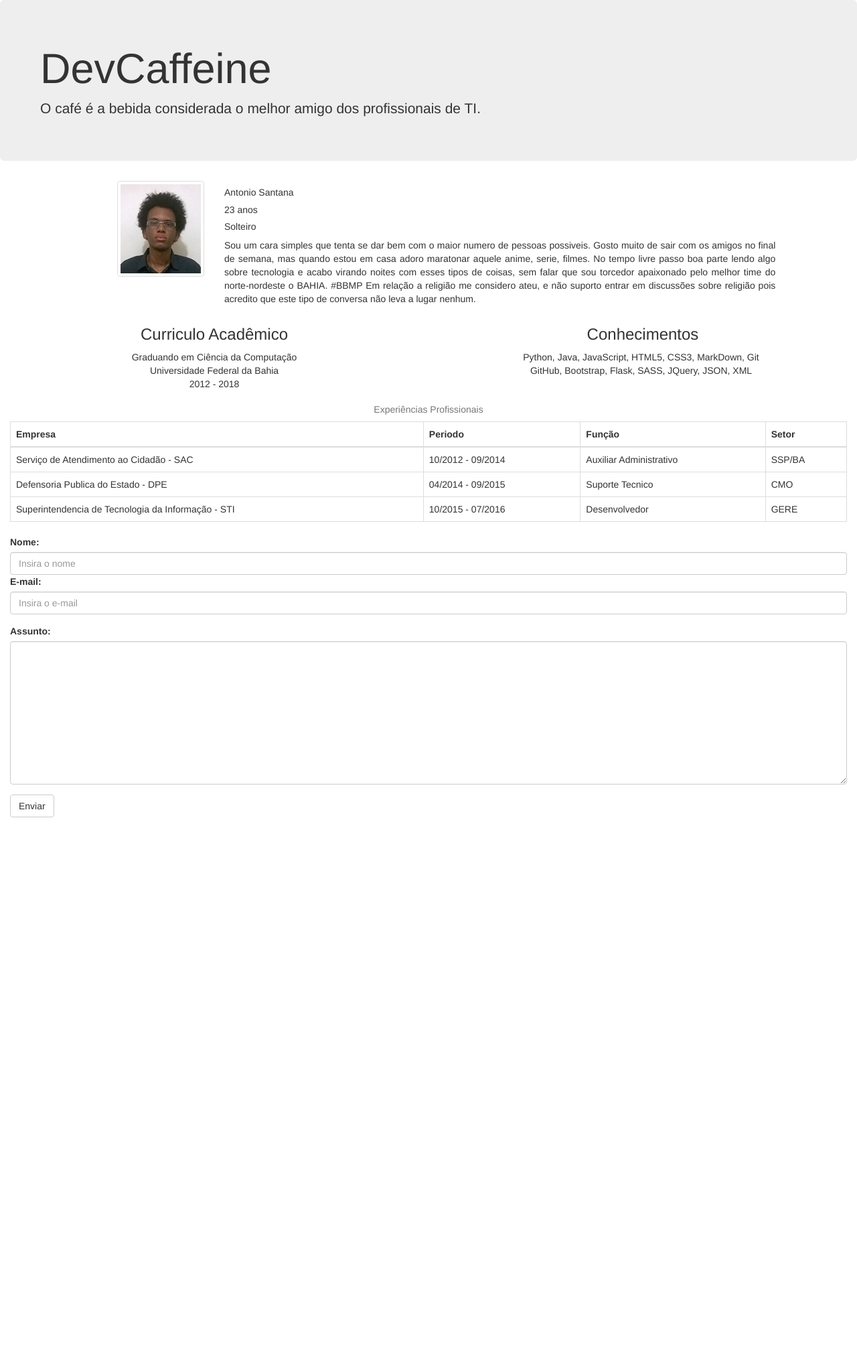
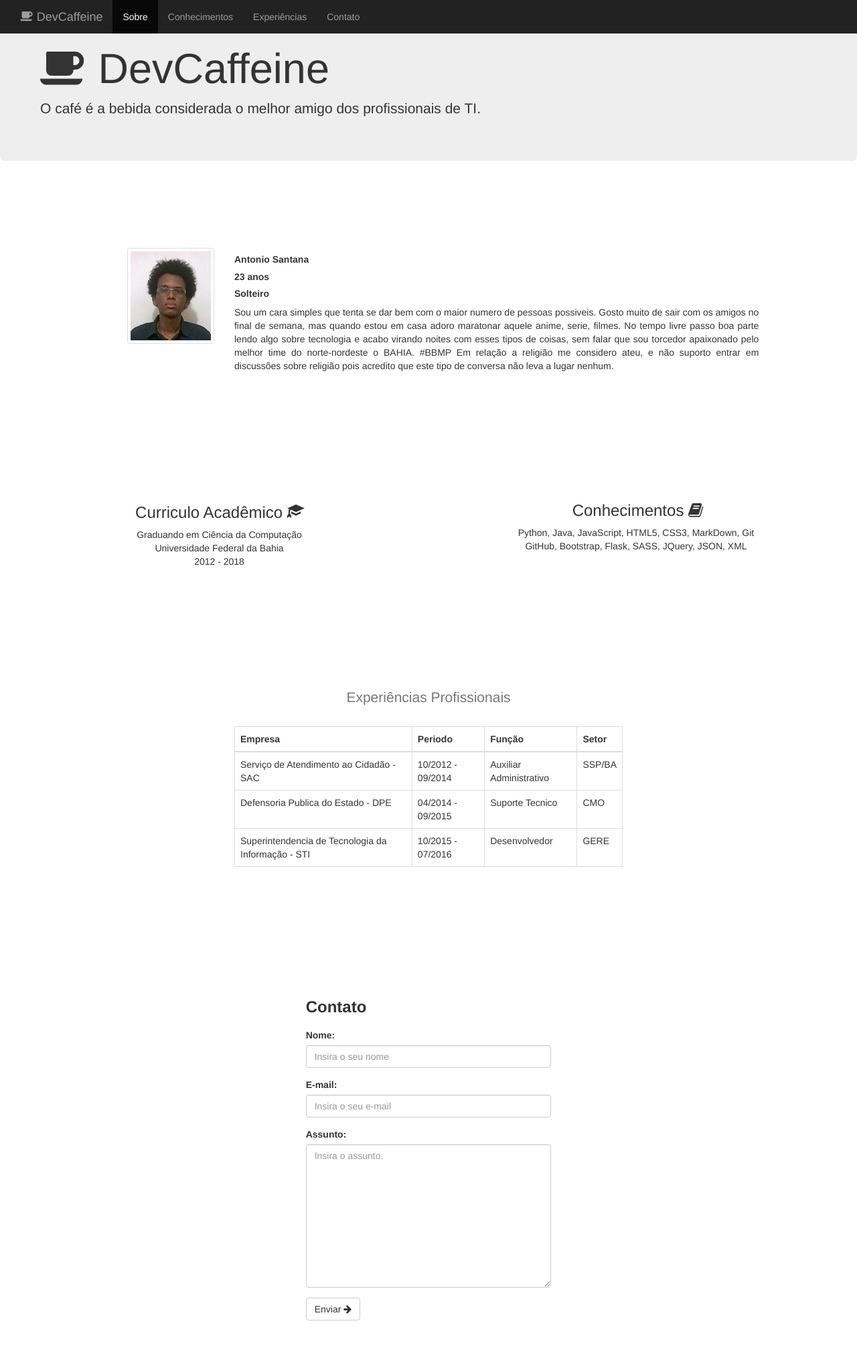
Before and after one commit to antoniocsz/aprendendo-git, a Flask app: page / in a window 1280 px wide. Shown: the whole page at 67% size. Before the commit the page ends 1220 px from the top, so only its background shows below. Run offline with Flask 2, Linux system fonts and the light colour scheme; some libraries are stand-ins or nearby versions.

Commit message:
SinglePage bugado

```diff
--- a/helloproject/static/css/style.css
+++ b/helloproject/static/css/style.css
@@ -1,40 +1,15 @@
-.body {
-  background-color: #f4e9e9;
-  max-width: 100%;
+[class*='bloco-'] {
   max-height: 100%;
-  text-align: center;
-  list-style: none; }
+  padding-top: 8%;
+  padding-bottom: 5%; }
 
-.cabecalho {
-  clear: both;
-  margin: 0;
-  max-width: 100%;
-  height: 43em;
-  background: url("../img/fundo.jpg") no-repeat center fixed; }
-  .cabecalho .logo {
-    text-align: center; }
+[class*='fa-align-justify'] {
+  color: white; }
 
-.menu {
-  padding: 0;
-  margin: 0;
-  list-style: none;
-  display: block;
-  background-color: #22186c;
-  overflow: hidden; }
-  .menu .esquerda {
-    float: left;
-    background-color: #51b861; }
-  .menu .direita {
-    float: right; }
-  .menu .esquerda .botaos, .menu .direita .botaos {
-    text-transform: uppercase;
-    text-decoration: none;
-    display: block;
-    padding: 1.2em 0.9em;
-    color: white;
-    font-weight: bolder;
-    text-shadow: 1px 1.1px black; }
-  .menu :hover {
-    background-color: #5f6588; }
+.titulo {
+  margin-bottom: 5%; }
+
+.importantes {
+  font-weight: bolder; }
 
 /*# sourceMappingURL=style.css.map */
--- a/helloproject/static/css/style.scss
+++ b/helloproject/static/css/style.scss
@@ -1,47 +1,17 @@
 @charset "UTF-8";
-.body{
-    background-color: rgb(244, 233, 233);
-    max-width: 100%;
+[class *= 'bloco-']{
     max-height: 100%;
-    text-align: center;
-    list-style: none;
+    padding-top: 8%;
+    padding-bottom: 5%;
 }
-// Cabeçalho
-.cabecalho{
-    clear: both;
-    margin: 0;
-    max-width: 100%;
-    height: 43em;
-    background: url('../img/fundo.jpg') no-repeat center fixed;
-    .logo{
-        text-align: center;
-    }
+
+[class *= 'fa-align-justify']{
+    color: white;
 }
-// Menu
-.menu{
-    padding: 0;
-    margin: 0;
-    list-style: none;
-    display: block;
-    background-color: rgb(34, 24, 108);
-    overflow: hidden;
-    .esquerda {
-        float: left;
-        background-color: hsl(129, 42%, 52%);
-    }
-    .direita{
-        float: right;
-    }
-    .esquerda .botaos, .direita .botaos{
-        text-transform: uppercase;
-        text-decoration: none;
-        display: block;
-        padding: 1.2em 0.9em;
-        color: white;
-        font-weight: bolder;
-        text-shadow: 1px 1.1px black;
-    }
-    :hover{
-        background-color: rgb(95, 101, 136);
-    }
+
+.titulo{
+    margin-bottom: 5%;
 }
+.importantes{
+    font-weight: bolder;
+}
--- a/helloproject/templates/home.html
+++ b/helloproject/templates/home.html
@@ -2,12 +2,37 @@
 {% block title %}Inicio{% endblock %}
 {% block content %}
 <div class="row">
-    <div class="jumbotron">
-        <h1>DevCaffeine</h1>
+    <div class="nav navbar-inverse navbar-fixed-top">
+        <div class="container-fluid">
+            <div class="navbar-header">
+                <button type="button" class="navbar-toggle" data-toggle="collapse" data-target="#myNavbar">
+                        <i class="fa fa-align-justify"></i>
+                </button>
+                <a href="#" class="navbar-brand">DevCaffeine <i class="fa fa-coffee fa-pull-left"></i></a>
+            </div>
+            <div class="collapse navbar-collapse" id='myNavbar'>
+                <ul class="nav navbar-nav">
+                    <li class="active"><a href="#section-2">Sobre</a></li>
+                    <li><a href="#section-3">Conhecimentos</a></li>
+                    <li><a href="#section-4">Experiências</a></li>
+                    <li><a href="#section-5">Contato</a></li>
+                </ul>
+            </div>
+        </div>
+    </div>
+</div>
+<section id="section-1">
+    <div class="row">
+        <div class="jumbotron bloco-0">
+            <h1>DevCaffeine<i class="fa fa-coffee fa-pull-left"></i></h1>
             <p>O café é a bebida considerada o melhor amigo dos profissionais de TI.</p>
         </div>
     </div>
+</section>
+<div class="container-fluid">
+    <section id="section-2">
         <div class="row">
+            <div class="col-sm-12 bloco-1">
                 <figure class="col-sm-2 col-sm-offset-1">
                     <img class="img-thumbnail pull-right" src="{{url_for('static', filename = 'img/tonho.jpg')}}" alt="Minha Foto"/>
                 </figure>
@@ -24,10 +49,15 @@
                     </p>
                 </div>
             </div>
+        </div>
+    </section>
+</div>
+<div class="container-fluid">
+<section id="section-3">
     <div class="row">
-    <div class="col-sm-6 bloco-1">
+        <div class="col-sm-6 bloco-2">
             <div class="text-center">
-            <h3>Curriculo Acadêmico</h3>
+                <h3>Curriculo Acadêmico <i class="glyphicon glyphicon-education"></i></h3>
                 <ul class="list-unstyled">
                     <li>Graduando em Ciência da Computação</li>
                     <li>Universidade Federal da Bahia</li>
@@ -35,9 +65,9 @@
                 </ul>
             </div>
         </div>
-    <div class="col-sm-6 bloco-1">
+        <div class="col-sm-6 bloco-2">
             <div class="text-center">
-            <h3>Conhecimentos</h3>
+                <h3>Conhecimentos <i class="fa fa-book"></i></h3>
                 <ul class="list-inline">
                     <li>Python, Java, JavaScript, HTML5, CSS3, MarkDown, Git</li>
                     <li>GitHub, Bootstrap, Flask, SASS, JQuery, JSON, XML</li>
@@ -45,9 +75,13 @@
             </div>
         </div>
     </div>
-<div class="table-responsive bloco-2">
+</section>
+</div>
+<div class="container-fluid">
+<section id="section-4">
+    <div class="table-responsive col-sm-6 col-sm-offset-3 bloco-3">
         <table class="table table-hover table-bordered">
-        <caption class="text-center">Experiências Profissionais</caption>
+            <caption class="text-center lead">Experiências Profissionais</caption>
             <thead>
                 <tr>
                     <th>Empresa</th>
@@ -78,19 +112,28 @@
             </tbody>
         </table>
     </div>
-<form role='form'>
-    <div class="from-group">
+</section>
+<div>
+<div class="container-fluid">
+<section id="section-5">
+    <form role='form' class="col-sm-4 col-sm-offset-4 bloco-4">
+        <h3 class="importantes titulo">Contato</h3>
+        <div class="form-group">
             <label for="nome">Nome:</label>
-        <input type="text" class="form-control" placeholder="Insira o nome">
+            <input type="text" class="form-control" placeholder="Insira o seu nome">
         </div>
         <div class="form-group">
             <label for="email">E-mail:</label>
-        <input type="email" class="form-control" placeholder="Insira o e-mail">
+            <input type="email" class="form-control" placeholder="Insira o seu e-mail">
         </div>
         <div class="form-group">
             <label for="assunto">Assunto:</label>
-        <textarea name="assunto" id="assunto" cols="30" rows="10" class="form-control"></textarea>
+            <textarea name="assunto" id="assunto" cols="30" rows="10" class="form-control" placeholder="Insira o assunto."></textarea>
         </div>
-    <button type="submit" class="btn btn-default">Enviar</button>
+        <button type="submit" class="btn btn-default">Enviar <i class="fa fa-arrow-right"></i></button>
     </form>
+</section>
+</div>
+<footer>
+</footer>
 {% endblock %}
--- a/helloproject/templates/layout.html
+++ b/helloproject/templates/layout.html
@@ -4,12 +4,13 @@
         <meta charset="utf-8">
         <meta http-equiv="X-UA-Compatible" content="IE=edge">
         <meta name="viewport" content="width=device-width, initial-scale=1">
-        <meta name="description" content="DevCaffeiness">
+        <meta name="description" content="Sistema de Gestão de Eventos">
         <link rel="stylesheet" href="{{url_for('static', filename ='css/style.css')}}">
         <!-- Latest compiled and minified CSS -->
         <link rel="stylesheet" href="http://maxcdn.bootstrapcdn.com/bootstrap/3.3.6/css/bootstrap.min.css">
+        <link href="https://maxcdn.bootstrapcdn.com/font-awesome/4.6.3/css/font-awesome.min.css" rel="stylesheet" integrity="sha384-T8Gy5hrqNKT+hzMclPo118YTQO6cYprQmhrYwIiQ/3axmI1hQomh7Ud2hPOy8SP1" crossorigin="anonymous">
         {% block head %}
-        <title>{% block title %}{% endblock %} - DevCaffeine</title>
+        <title>{% block title %}{% endblock %} - Sistema de Gestão de Eventos</title>
         {% endblock %}
         <!-- HTML5 shim e Respond.js para suporte no IE8 de elementos HTML5 e media queries -->
         <!-- ALERTA: Respond.js não funciona se você visualizar uma página file:// -->
@@ -18,7 +19,7 @@
           <script src="https://oss.maxcdn.com/respond/1.4.2/respond.min.js"></script>
         <![endif]-->
     </head>
-    <body>
+    <body data-spy='scroll' data-target='.navbar' data-offset"50">
         <div class="container-fluid">
             {% block content %}
             {% endblock %}
```
Lines whose indentation alone changed are shown as unchanged.
